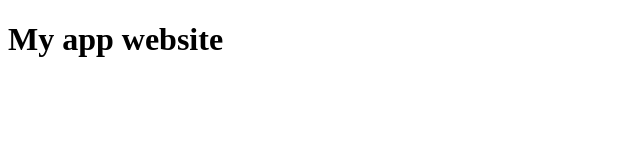
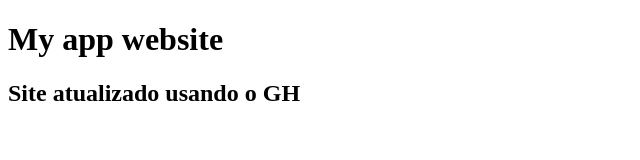
Before and after one commit to bmmoraes83/gitvscode, a plain HTML site: page index.html in a window 1280 px wide. Shown: the whole page, without its empty margins (0-640 px from the left). Drawn offline with Linux system fonts and the light colour scheme.

Commit message:
Site atualizado com H2

```diff
--- a/index.html
+++ b/index.html
@@ -7,5 +7,6 @@
 </head>
 <body>
     <H1>My app website</H1>
+    <h2>Site atualizado usando o GH</h2>
 </body>
 </html>
```
